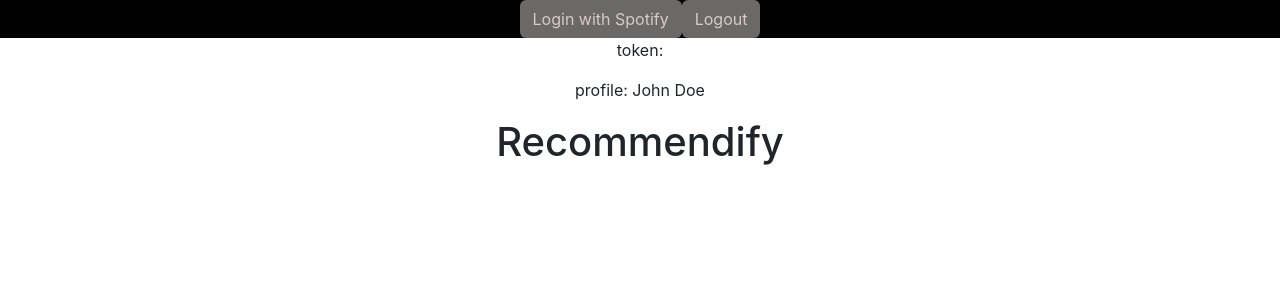
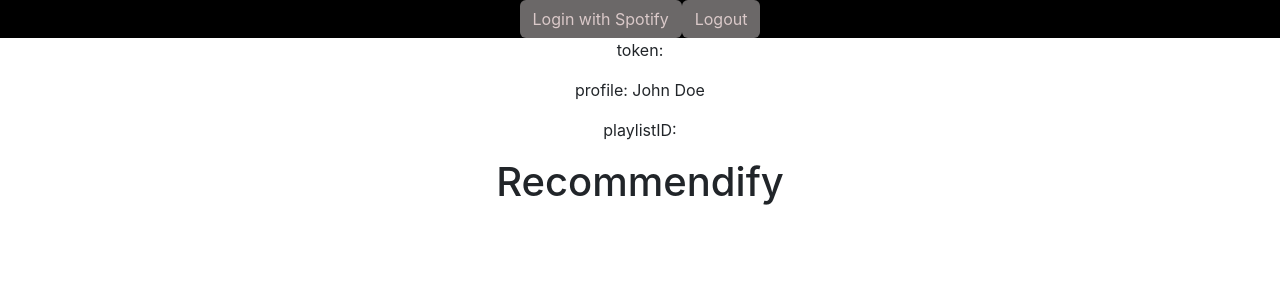
Before and after one commit to mmnessim/recommendify, a React (Create React App) app: page / in a window 1280 px wide. Shown: the top 300 px of the page. Built offline with nearby package versions, Linux system fonts and the light colour scheme.

Commit message:
dispatch playlist ID from create playlist component and display it for testing

```diff
--- a/src/App.js
+++ b/src/App.js
@@ -6,6 +6,7 @@ import { useDispatch, useSelector } from 'react-redux';
 function App() {
   const reduxProfile = useSelector(state => state.profile);
   const reduxToken = useSelector(state => state.token.token);
+  const playlistID = useSelector(state => state.playlistID.playlistID);
   const dispatch = useDispatch();
 
   useEffect(() => {
@@ -64,6 +65,7 @@ function App() {
       </div>
       <p>token: {reduxToken}</p>
       <p>profile: {reduxProfile && reduxProfile.displayName}</p>
+      <p>playlistID: {playlistID} </p>
       <div className="jumbotron"><h1>Recommendify</h1></div>
       { reduxProfile.displayName !== "John Doe" &&
         <Profile />
--- a/src/components/createPlaylist.js
+++ b/src/components/createPlaylist.js
@@ -1,10 +1,11 @@
 import React, {useState, useEffect} from 'react';
 import ShowPlaylist from './showPlaylist';
-import { useSelector } from 'react-redux';
+import { useSelector, useDispatch } from 'react-redux';
 
 export default function CreatePlaylist(props) {
     const profile = useSelector((state) => state.profile);
     const token = useSelector((state) => state.token.token);
+    const dispatch = useDispatch();
 
     const [playlistName, setPlaylistName] = useState(null);
     const [playlistDescription, setPlaylistDescription] = useState(null); // optional
@@ -26,6 +27,7 @@ export default function CreatePlaylist(props) {
             .then(res => res.json())
             .then(data => {
                 console.log(data);
+                dispatch({type: 'playlistID/login', payload: data.id});
                 setPlaylistID(data.id);
                 if (data.error) {
                     setError(data.error.message);
```
